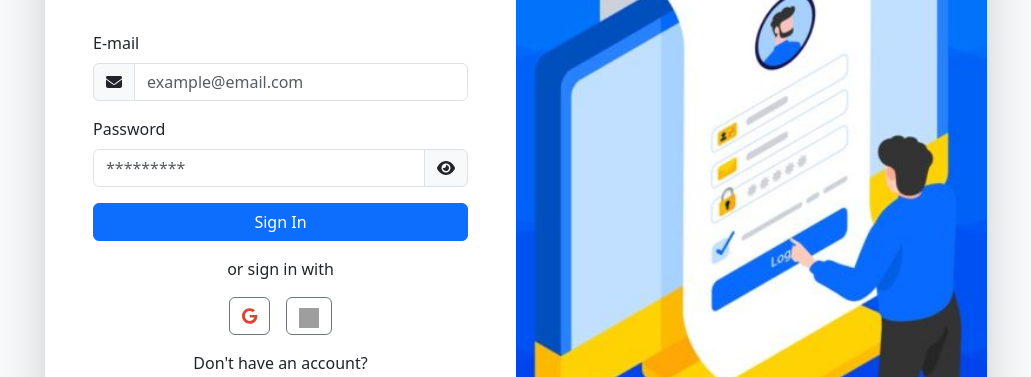
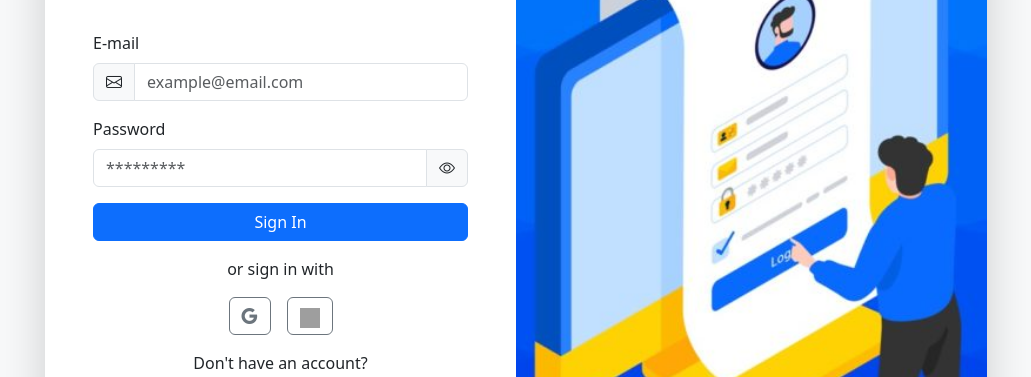
Before and after one commit to Prithivi36/Life-Record--Hospital-Data-, a React (Vite) app: page /#/ in a window 1280 px wide. Shown: the part 238-615 px from the top of the page, without its empty margins (124-1155 px from the left). Built offline with nearby package versions, Linux system fonts and the light colour scheme; grey boxes are pictures that could not be loaded.

Commit message:
removal 3party lib

```diff
--- a/src/Pages/Login/Signin.jsx
+++ b/src/Pages/Login/Signin.jsx
@@ -1,6 +1,3 @@
-import { FontAwesomeIcon } from "@fortawesome/react-fontawesome";
-import { faEnvelope, faEye, faEyeSlash } from "@fortawesome/free-solid-svg-icons";
-import { faFacebook, faGoogle, faApple } from "@fortawesome/free-brands-svg-icons";
 import React from "react";
 import { useNavigate } from "react-router";
 
@@ -24,7 +21,7 @@ function Signin(props) {
               <label className="form-label">E-mail</label>
               <div className="input-group">
                 <span className="input-group-text">
-                  <FontAwesomeIcon icon={faEnvelope} />
+                  <i className="bi bi-envelope"></i>
                 </span>
                 <input
                   type="email"
@@ -50,9 +47,8 @@ function Signin(props) {
                 <span
                   className="input-group-text"
                   onClick={() => setShowPassword(!showPassword)}
-                  style={{ cursor: "pointer" }}
-                >
-                  <FontAwesomeIcon icon={showPassword ? faEyeSlash : faEye} />
+                  style={{ cursor: "pointer" }}>
+                  <i className="bi bi-eye"></i>
                 </span>
               </div>
             </div>
@@ -61,7 +57,7 @@ function Signin(props) {
           <div className="text-center my-3">or sign in with</div>
             <div className="d-flex justify-content-center gap-3">
                 <button className="btn btn-outline-secondary">
-                    <FontAwesomeIcon icon={faGoogle} style={{ color: "#DB4437" }} />
+                    <i className="bi bi-google"></i>
                 </button>
                 <button className="btn btn-outline-secondary">
                     <img src="https://encrypted-tbn0.gstatic.com/images?q=tbn:ANd9GcRqIDw7FiQKOeXZgUKEBfa7MRHV6UuPTfTCkA&s" alt="DigiLocker" width="20" height="20" />
--- a/src/Pages/Login/Signup.jsx
+++ b/src/Pages/Login/Signup.jsx
@@ -1,8 +1,5 @@
-import { FontAwesomeIcon } from "@fortawesome/react-fontawesome";
-import { faEnvelope, faEye, faEyeSlash } from "@fortawesome/free-solid-svg-icons";
-import { faFacebook, faGoogle, faApple } from "@fortawesome/free-brands-svg-icons";
 import React from "react";
-import { useAsyncError, useNavigate } from "react-router";
+import {  useNavigate } from "react-router";
 
 function Signup(props) {
         const [email, setEmail] = React.useState("");
@@ -26,7 +23,7 @@ function Signup(props) {
                     <label className="form-label">E-mail</label>
                     <div className="input-group">
                         <span className="input-group-text">
-                        <FontAwesomeIcon icon={faEnvelope} />
+                        <i className="bi bi-envelope"></i>
                         </span>
                         <input
                         type="email"
@@ -34,8 +31,7 @@ function Signup(props) {
                         placeholder="example@email.com"
                         value={email}
                         onChange={(e) => setEmail(e.target.value)}
-                        required
-                        />
+                        required/>
                     </div>
                 </div>
                 <div className="mb-3 col-md-5">
@@ -54,7 +50,7 @@ function Signup(props) {
                         onClick={() => setShowPassword(!showPassword)}
                         style={{ cursor: "pointer" }}
                         >
-                        <FontAwesomeIcon icon={showPassword ? faEyeSlash : faEye} />
+                        <i className="bi bi-eye"></i>
                         </span>
                     </div>
                 </div>
@@ -112,7 +108,7 @@ function Signup(props) {
             <div className="d-flex justify-content-center gap-3">
 
                 <button className="btn btn-outline-secondary">
-                    <FontAwesomeIcon icon={faGoogle} style={{ color: "#DB4437" }} />
+                    <i className="bi bi-google"></i>
                 </button>
                 <button className="btn btn-outline-secondary">
                     <img src="https://encrypted-tbn0.gstatic.com/images?q=tbn:ANd9GcRqIDw7FiQKOeXZgUKEBfa7MRHV6UuPTfTCkA&s" alt="DigiLocker" width="20" height="20" />
```
